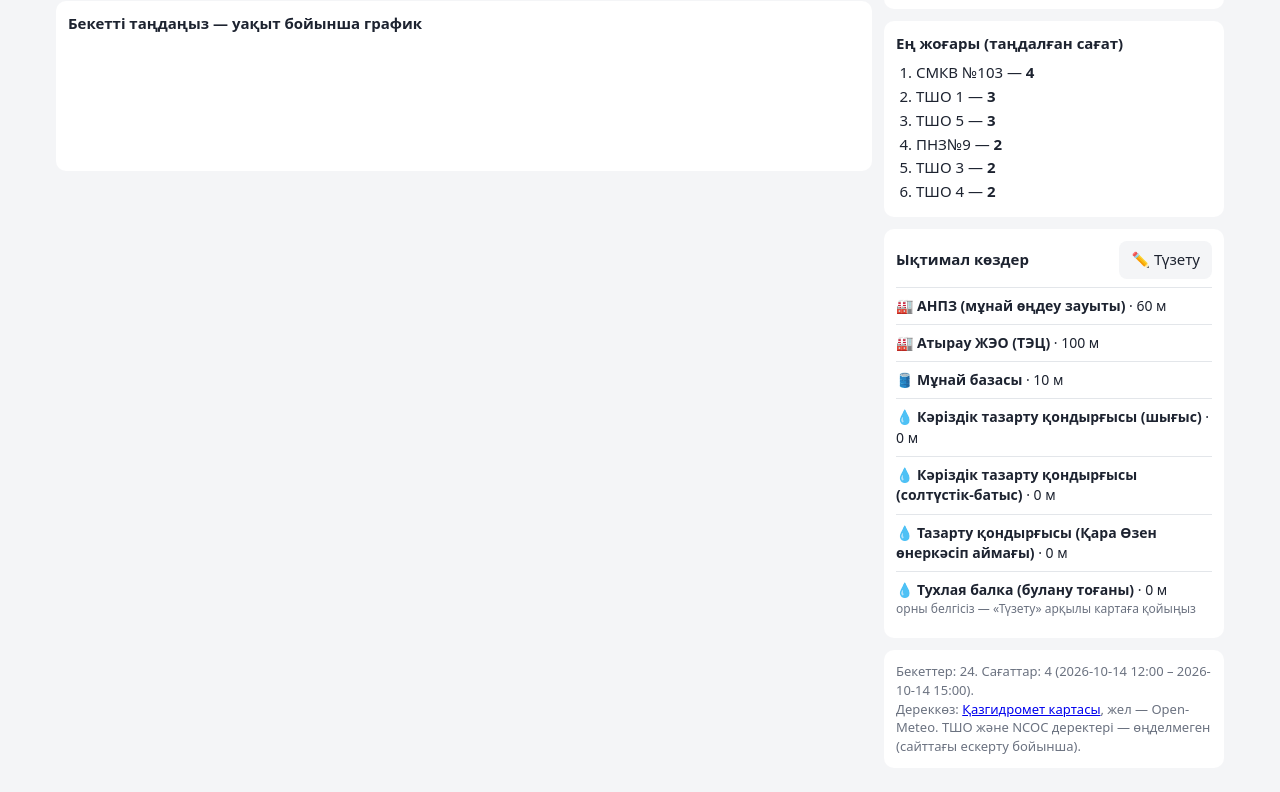
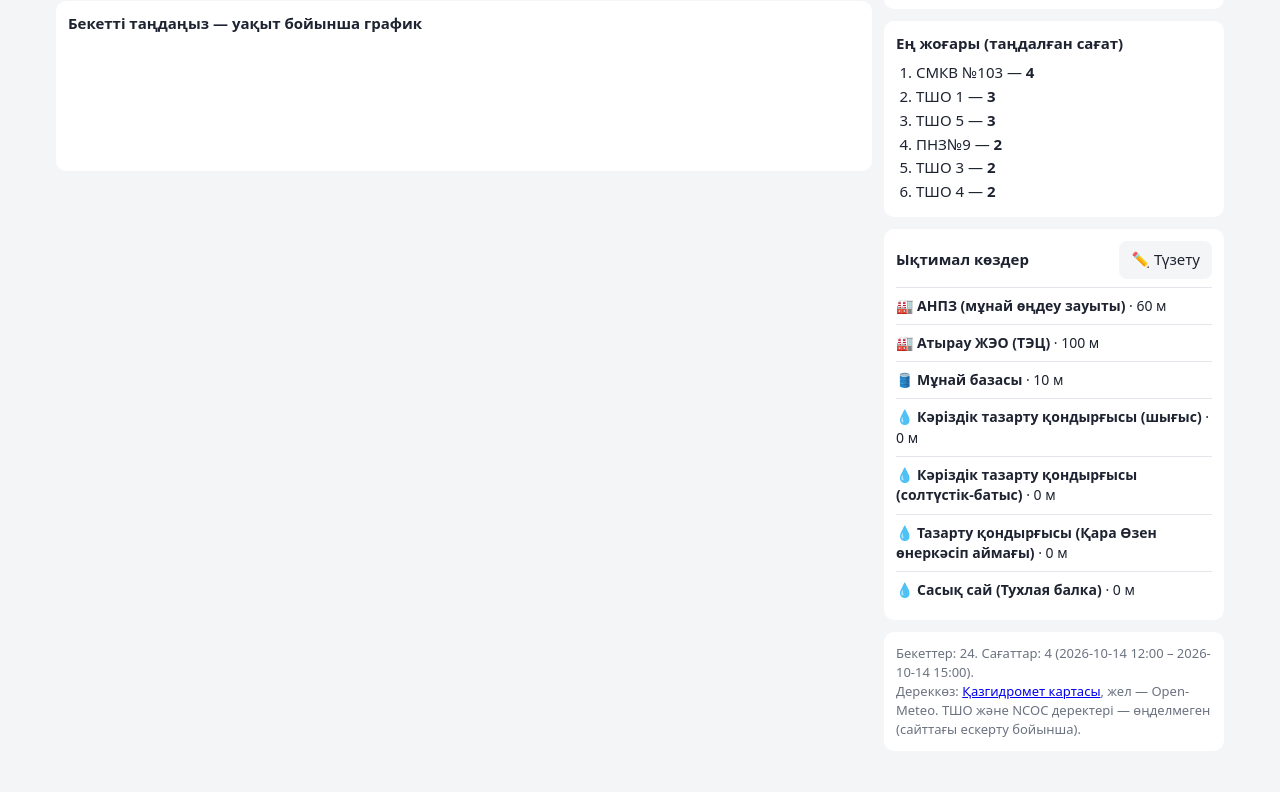
Before and after one commit to sanainwest-sudo/atyrau-air, a plain HTML site: page index.html in a window 1280 px wide. Shown: the part 663-1455 px from the top of the page. Drawn offline with nearby package versions, Linux system fonts and the light colour scheme.

Commit message:
Сасық сай (Тухлая балка): координаты из OSM, размер источника в модели и редакторе
Co-Authored-By: Claude Opus 5.5 <noreply@anthropic.com>

```diff
--- a/index.html
+++ b/index.html
@@ -310,7 +310,7 @@ function renderSources() {
     if (s.lat == null) continue;
     L.marker([s.lat, s.lng], { draggable: editing, zIndexOffset: 1000,
         icon: L.divIcon({ className: 'src-icon', html: KIND_ICON[s.kind] || '📍', iconSize: [26, 26] }) })
-      .bindTooltip(`${esc(s.name)} · ${s.height_m} м`)
+      .bindTooltip(`${esc(s.name)} · биіктігі ${s.height_m} м` + (s.size_m ? ` · өлшемі ${s.size_m} м` : ''))
       .on('dragend', e => { const p = e.target.getLatLng(); s.lat = +p.lat.toFixed(5); s.lng = +p.lng.toFixed(5); saveSources(); renderSources(); })
       .addTo(srcLayer);
   }
@@ -322,6 +322,7 @@ function renderSources() {
       <div class="row">
         <select data-f="kind">${Object.entries(KINDS).map(([k, v]) => `<option value="${k}" ${k === s.kind ? 'selected' : ''}>${v}</option>`).join('')}</select>
         <label class="muted">биіктік <input data-f="height_m" type="number" min="0" step="1" value="${s.height_m}" style="width:70px"> м</label>
+        <label class="muted">өлшемі <input data-f="size_m" type="number" min="0" step="100" value="${s.size_m || 0}" style="width:80px"> м</label>
       </div>
       <div class="row">
         <button data-act="place">${s.lat == null ? '📍 Картаға қою' : '📍 Басқа жерге қою'}</button>
@@ -339,7 +340,7 @@ $('#srcList').addEventListener('change', e => {
   const item = e.target.closest('[data-id]'); const f = e.target.dataset.f;
   if (!item || !f) return;
   const s = sources.find(x => x.id === item.dataset.id);
-  s[f] = f === 'height_m' ? Math.max(0, +e.target.value || 0) : e.target.value;
+  s[f] = (f === 'height_m' || f === 'size_m') ? Math.max(0, +e.target.value || 0) : e.target.value;
   saveSources(); renderSources();
 });
 $('#srcList').addEventListener('click', e => {
--- a/model.js
+++ b/model.js
@@ -36,6 +36,14 @@
     return u10 < 3 ? 'F' : u10 < 5 ? 'E' : 'D';
   }
 
+  // начальная ширина факела: площадной источник размером size_m (большой пруд) — size/4,
+  // наземный без размера (очистные) — 100 м, труба — 0
+  function initialWidth(src) {
+    const size = +src.size_m || 0;
+    if (size > 0) return size / 4;
+    return (+src.height_m || 0) < 5 ? 100 : 0;
+  }
+
   // метры относительно точки (lat0, lng0): x — на восток, y — на север
   function toMeters(lat, lng, lat0, lng0) {
     return [(lng - lng0) * 111320 * Math.cos(lat0 * Math.PI / 180), (lat - lat0) * 110540];
@@ -54,7 +62,7 @@
     const u = Math.max(0.5, u10 * Math.pow(Math.max(H, 10) / 10, WIND_EXP[cls]));
     let [sy, sz] = BRIGGS[cls](x);
     sy = Math.hypot(sy, x * MEANDER);     // за час факел «гуляет» шире, чем 10-минутный σy Бриггса
-    if (H < 5) sy = Math.hypot(sy, 100); // наземный площадной источник (пруд, очистные) — начальная ширина ~100 м
+    sy = Math.hypot(sy, initialWidth(src));
     return Math.exp(-(y * y) / (2 * sy * sy)) * Math.exp(-(H * H) / (2 * sz * sz)) / (Math.PI * u * sy * sz);
   }
 
@@ -93,7 +101,7 @@
     for (let x = 0; x <= maxKm * 1000; x += 250) {
       let [sy] = x > 0 ? BRIGGS[cls](x) : [0];
       sy = Math.hypot(sy, x * MEANDER);
-      if ((+src.height_m || 0) < 5) sy = Math.hypot(sy, 100);
+      sy = Math.hypot(sy, initialWidth(src));
       const w = 2 * sy;
       const cx = x * dx, cy = x * dy;
       left.push([src.lat + (cy + w * dx) * ky, src.lng + (cx - w * dy) * kx]);
--- a/sources.json
+++ b/sources.json
@@ -1,16 +1,66 @@
 [
-  { "id": "anpz", "name": "АНПЗ (мұнай өңдеу зауыты)", "lat": 47.0718, "lng": 51.9239, "height_m": 60, "kind": "high",
-    "note": "Координат — OSM (зауыт аумағының ортасы). Биіктік 60 м — БОЛЖАМ, құбыр/факел биіктігін тексеру керек" },
-  { "id": "tpp", "name": "Атырау ЖЭО (ТЭЦ)", "lat": 47.0827, "lng": 51.9433, "height_m": 100, "kind": "high",
-    "note": "OSM. Биіктік — БОЛЖАМ. H2S көзі болуы екіталай, SO2/NO2 үшін" },
-  { "id": "oilbase", "name": "Мұнай базасы", "lat": 47.0621, "lng": 51.8657, "height_m": 10, "kind": "low",
-    "note": "OSM. Резервуарлар, биіктік — БОЛЖАМ" },
-  { "id": "kos_east", "name": "Кәріздік тазарту қондырғысы (шығыс)", "lat": 47.1255, "lng": 52.0232, "height_m": 0, "kind": "ground",
-    "note": "OSM, «Канализационное очистное сооружение». Жер деңгейі" },
-  { "id": "kos_nw", "name": "Кәріздік тазарту қондырғысы (солтүстік-батыс)", "lat": 47.1791, "lng": 51.8095, "height_m": 0, "kind": "ground",
-    "note": "OSM. Жер деңгейі" },
-  { "id": "kos_chr", "name": "Тазарту қондырғысы (Қара Өзен өнеркәсіп аймағы)", "lat": 47.1462, "lng": 51.8293, "height_m": 0, "kind": "ground",
-    "note": "OSM, wastewater_plant. Жер деңгейі" },
-  { "id": "tukhlaya", "name": "Тухлая балка (булану тоғаны)", "lat": null, "lng": null, "height_m": 0, "kind": "ground",
-    "note": "Орны белгісіз — Роман картаға өзі қояды. Басылымдарда: сол жағалау, қала шеті. Жабылды/құрғатылды ма — ТЕКСЕРУ" }
+  {
+    "id": "anpz",
+    "name": "АНПЗ (мұнай өңдеу зауыты)",
+    "lat": 47.0718,
+    "lng": 51.9239,
+    "height_m": 60,
+    "kind": "high",
+    "note": "Координат — OSM (зауыт аумағының ортасы). Биіктік 60 м — БОЛЖАМ, құбыр/факел биіктігін тексеру керек"
+  },
+  {
+    "id": "tpp",
+    "name": "Атырау ЖЭО (ТЭЦ)",
+    "lat": 47.0827,
+    "lng": 51.9433,
+    "height_m": 100,
+    "kind": "high",
+    "note": "OSM. Биіктік — БОЛЖАМ. H2S көзі болуы екіталай, SO2/NO2 үшін"
+  },
+  {
+    "id": "oilbase",
+    "name": "Мұнай базасы",
+    "lat": 47.0621,
+    "lng": 51.8657,
+    "height_m": 10,
+    "kind": "low",
+    "note": "OSM. Резервуарлар, биіктік — БОЛЖАМ"
+  },
+  {
+    "id": "kos_east",
+    "name": "Кәріздік тазарту қондырғысы (шығыс)",
+    "lat": 47.1255,
+    "lng": 52.0232,
+    "height_m": 0,
+    "kind": "ground",
+    "note": "OSM, «Канализационное очистное сооружение». Жер деңгейі"
+  },
+  {
+    "id": "kos_nw",
+    "name": "Кәріздік тазарту қондырғысы (солтүстік-батыс)",
+    "lat": 47.1791,
+    "lng": 51.8095,
+    "height_m": 0,
+    "kind": "ground",
+    "note": "OSM. Жер деңгейі"
+  },
+  {
+    "id": "kos_chr",
+    "name": "Тазарту қондырғысы (Қара Өзен өнеркәсіп аймағы)",
+    "lat": 47.1462,
+    "lng": 51.8293,
+    "height_m": 0,
+    "kind": "ground",
+    "note": "OSM, wastewater_plant. Жер деңгейі"
+  },
+  {
+    "id": "tukhlaya",
+    "name": "Сасық сай (Тухлая балка)",
+    "lat": 47.0908,
+    "lng": 52.0464,
+    "height_m": 0,
+    "kind": "ground",
+    "note": "OSM relation 18821075 «Сасық сай», water=wastewater; ортасы, өлшемі ~6×9 км (47.067–47.121, 51.974–52.091). Орнын Роман растады (2026-10-14). Жабылды/құрғатылды ма — ТЕКСЕРУ",
+    "size_m": 7000
+  }
 ]
```
